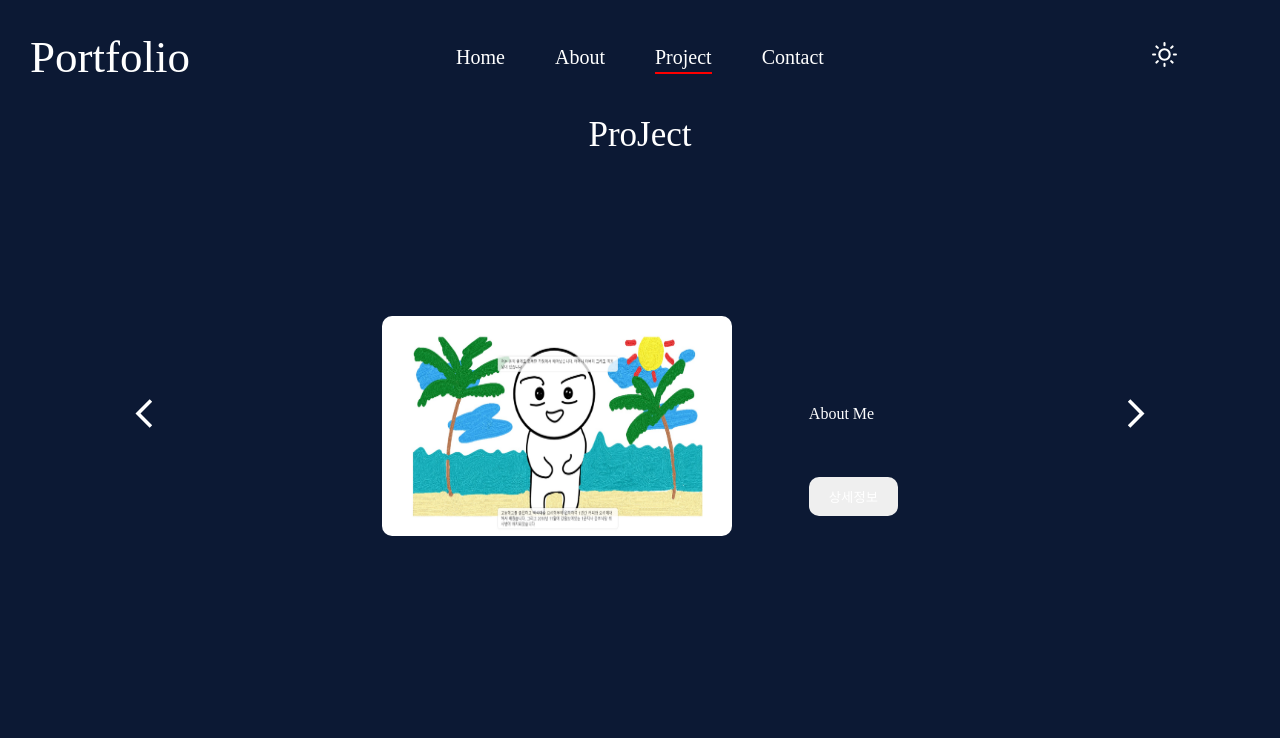
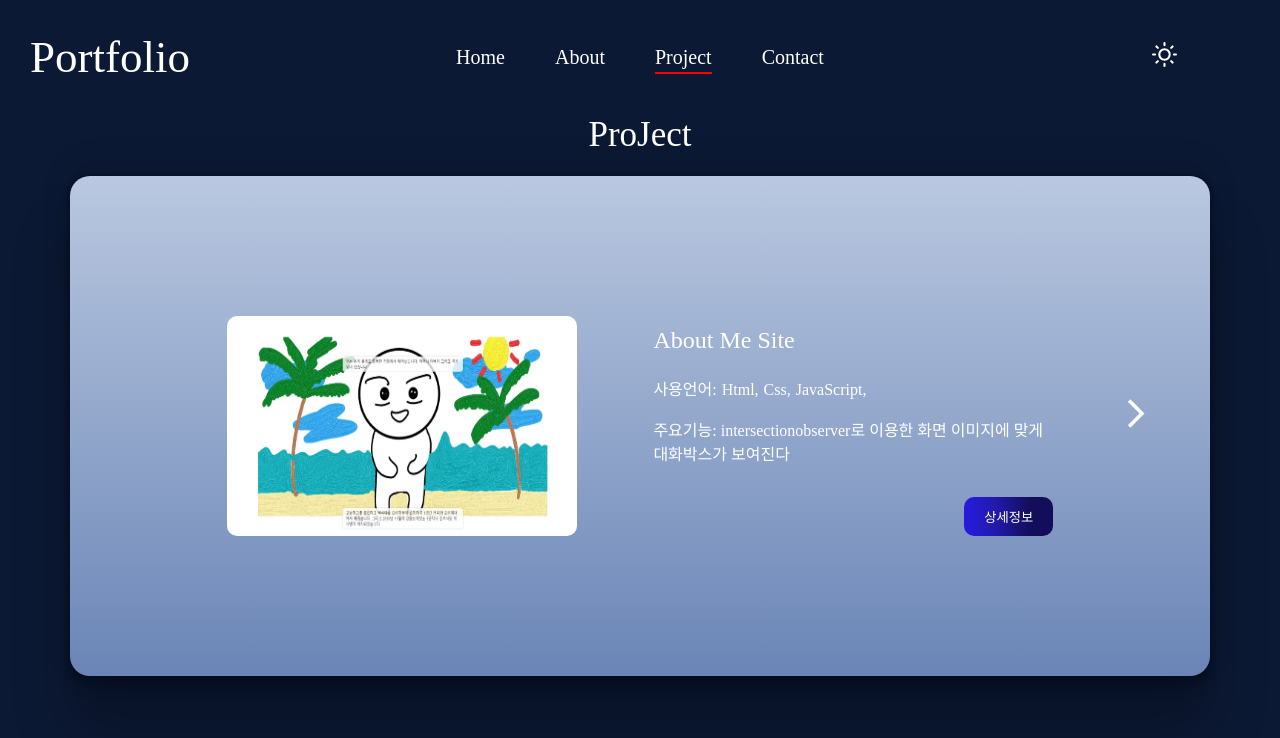
Before and after one commit to operland55/Portfolio, a React (Vite) app: page /project in a window 1280 px wide. Shown: the top 738 px of the page. Built offline with nearby package versions, Linux system fonts and the light colour scheme.

Commit message:
✅ Edit Style Box-shadow

```diff
--- a/src/Components/Main.tsx
+++ b/src/Components/Main.tsx
@@ -4,6 +4,7 @@ import styled from "styled-components";
 import { isDarkAtom } from "../atom";
 import { Container, FlexBox } from "./Element";
 import MyImg from "../assets/MyImg.png";
+import { useState } from "react";
 
 const Content = styled(FlexBox)`
 	padding: 20px;
@@ -52,8 +53,9 @@ const BoxItem = styled.p`
 	height: 38px;
 	line-height: 38px;
 	text-align: center;
-	background-color: ${(props) => props.theme.cardBgColor};
-	color: ${(props) => props.theme.accentColor};
+	border-radius: 8px;
+	background: ${(props) => props.theme.btnBgColor};
+	color: ${(props) => props.theme.textColor};
 	border: 1px solid ${(props) => props.theme.borderColor};
 `;
 const Info = styled.p`
@@ -71,7 +73,10 @@ const ImgBox = styled.div`
 	align-items: center;
 	width: 250px;
 	height: 300px;
-	background-color: #212e4d;
+	background-color: ${(props) => props.theme.cardBgColor};
+	box-shadow: rgba(0, 0, 0, 0.25) 0px 54px 55px,
+		rgba(0, 0, 0, 0.12) 0px -12px 30px, rgba(0, 0, 0, 0.12) 0px 4px 6px,
+		rgba(0, 0, 0, 0.17) 0px 12px 13px, rgba(0, 0, 0, 0.09) 0px -3px 5px;
 	border-radius: 50%;
 	margin-top: 75px;
 	img {
@@ -99,8 +104,10 @@ const ImgBox = styled.div`
 		}
 	}
 `;
+
 function Main() {
 	const isDark = useRecoilValue(isDarkAtom);
+
 	return (
 		<>
 			<Container>
@@ -119,12 +126,12 @@ function Main() {
 								<Link to="/about">About</Link>
 							</BoxItem>
 							<BoxItem>
-								<Link to="/">Contact</Link>
+								<Link to="/contact">Contact</Link>
 							</BoxItem>
 						</Box>
 					</ContentList>
 					<ImgBox>
-						<img src={MyImg} alt="" />
+						<img src={MyImg} alt="MyImgPic" />
 					</ImgBox>
 				</Content>
 			</Container>
--- a/src/Components/Project.tsx
+++ b/src/Components/Project.tsx
@@ -49,6 +49,7 @@ const Items = styled(motion.ul)`
 	}
 `;
 const Item = styled(motion.li)`
+	background-image: ${(props) => props.theme.DetailCard};
 	color: ${(props) => props.theme.textColor};
 	padding: 0 20px;
 	display: flex;
@@ -57,14 +58,19 @@ const Item = styled(motion.li)`
 	align-items: center;
 
 	@media ${(props) => props.theme.tablet} {
+		border-radius: 20px;
 		flex-direction: row;
 		justify-content: center;
 		min-height: 500px;
 		gap: 6vw;
+		box-shadow: rgba(0, 0, 0, 0.25) 0px 54px 55px,
+			rgba(0, 0, 0, 0.12) 0px -12px 30px, rgba(0, 0, 0, 0.12) 0px 4px 6px,
+			rgba(0, 0, 0, 0.17) 0px 12px 13px, rgba(0, 0, 0, 0.09) 0px -3px 5px;
 	}
 `;
 const ImgBox = styled(motion.div)`
-	height: 220px;
+	width: 260px;
+	height: 170px;
 	img {
 		display: block;
 		border-radius: 10px;
@@ -73,6 +79,7 @@ const ImgBox = styled(motion.div)`
 	}
 	@media ${(props) => props.theme.tablet} {
 		width: 350px;
+		height: 220px;
 	}
 `;
 
@@ -87,6 +94,22 @@ const SiteInfo = styled(FlexBox)`
 `;
 const SiteName = styled.p`
 	margin-top: 5.3vw;
+
+	@media${(props) => props.theme.tablet} {
+		font-size: 24px;
+		margin-top: 10px;
+		margin-bottom: 20px;
+	}
+`;
+const Skill = styled.div`
+	margin-top: 5px;
+	span {
+		margin-left: 5px;
+	}
+`;
+const Function = styled.p`
+	margin-top: 5px;
+	font-size: 14px;
 `;
 const SimPleInfo = styled.p`
 	margin-top: 5.3vw;
@@ -98,11 +121,11 @@ const SimPleInfo = styled.p`
 
 const DetailBtn = styled.button`
 	color: ${(props) => props.theme.textColor};
-	background-color: ${(props) => props.theme.btnBgColor};
+	background: ${(props) => props.theme.btnBgColor};
 	align-self: flex-end;
 	padding: 5px 10px;
 	border-radius: 10px;
-	margin-top: 2.6vw;
+	margin-top: 30px;
 	cursor: pointer;
 	outline: none;
 	border: none;
@@ -126,7 +149,7 @@ const BigProject = styled(motion.div)`
 	left: 0;
 	right: 0;
 	margin: 0 auto;
-	background-color: #232323;
+	background-image: ${(props) => props.theme.DetailCard};
 	z-index: 100;
 	@media ${(props) => props.theme.tablet} {
 		width: 80vw;
@@ -135,7 +158,8 @@ const BigProject = styled(motion.div)`
 		overflow-y: auto;
 	}
 	@media ${(props) => props.theme.desktop} {
-		width: 40vw;
+		padding-top: 50px;
+		width: 50vw;
 	}
 `;
 
@@ -154,7 +178,7 @@ function Project() {
 	};
 	const prevPlease = () => {
 		setBack(true);
-		setVisible((prev) => (prev === Projects.length ? 1 : prev - 1));
+		setVisible((prev) => (prev === Projects.length ? prev - 1 : prev - 1));
 	};
 	const boxVariants = {
 		normal: {
@@ -199,10 +223,12 @@ function Project() {
 			<Content>
 				<Title>ProJect</Title>
 				<NextBtn>
-					<MdArrowForwardIos onClick={nextPlease} />
+					{visible == Projects.length ? null : (
+						<MdArrowForwardIos onClick={nextPlease} />
+					)}
 				</NextBtn>
 				<PrevBtn>
-					<MdArrowBackIosNew onClick={prevPlease} />
+					{visible == 1 ? null : <MdArrowBackIosNew onClick={prevPlease} />}
 				</PrevBtn>
 
 				<Items>
@@ -224,8 +250,16 @@ function Project() {
 										</ImgBox>
 
 										<SiteInfo>
-											<SiteName>{item.name}</SiteName>
-											<SimPleInfo>{item.introduce}</SimPleInfo>
+											<SiteName>{item.name} Site</SiteName>
+
+											<Skill>
+												사용언어:
+												{item.skill.map((item: any, key: string) => (
+													<span key={key}>{item},</span>
+												))}
+											</Skill>
+
+											<SimPleInfo>주요기능: {item.fun}</SimPleInfo>
 
 											<DetailBtn
 												onClick={() => {
@@ -251,7 +285,7 @@ function Project() {
 							onClick={() => navigate(-1)}
 						/>
 						<BigProject
-							style={{ top: scrollY.get() + 20 }}
+							style={{ top: scrollY.get() + 100 }}
 							layoutId={proJectMatch.params.id}
 						>
 							<ProjectDetail DetailId={proJectMatch.params.id} />
```
